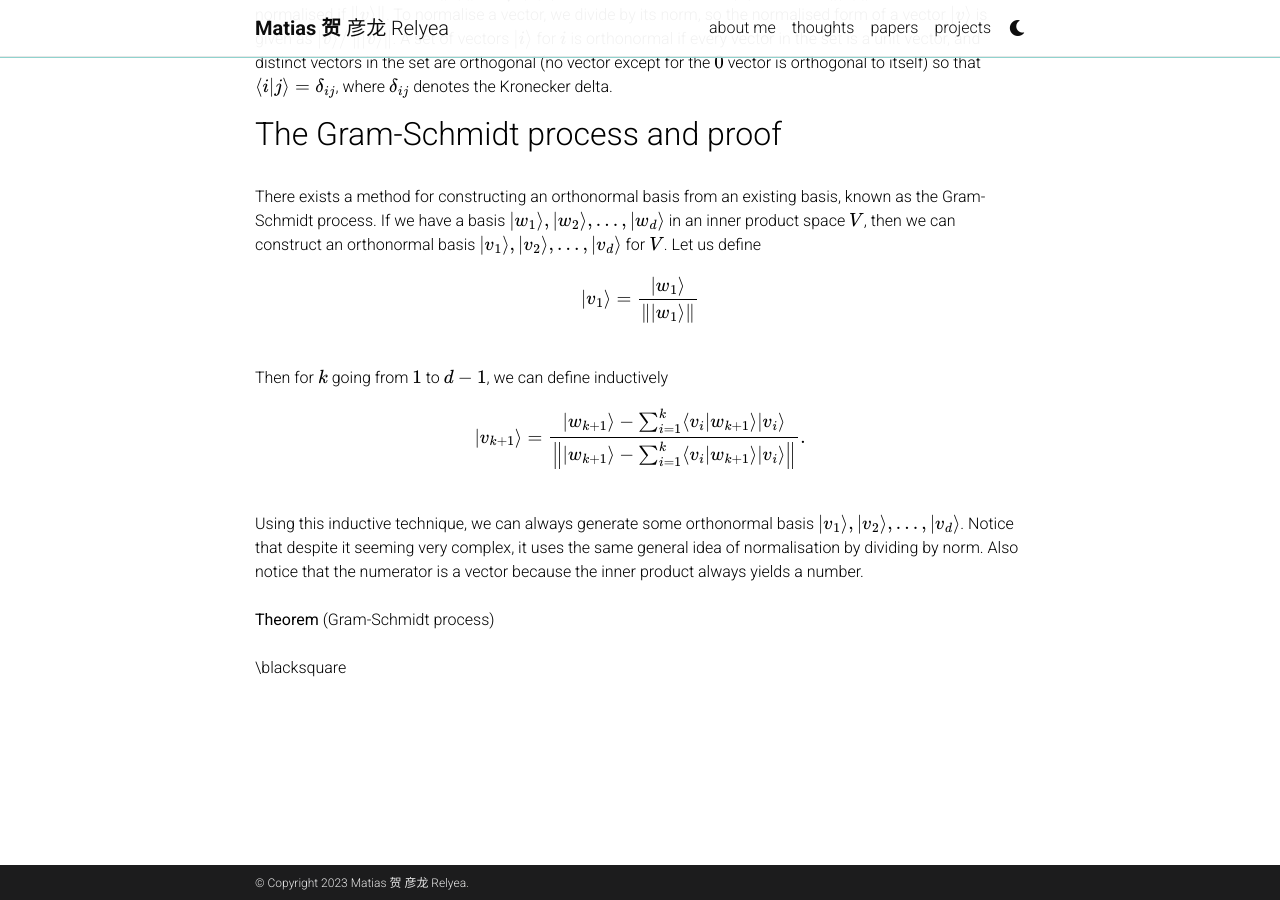
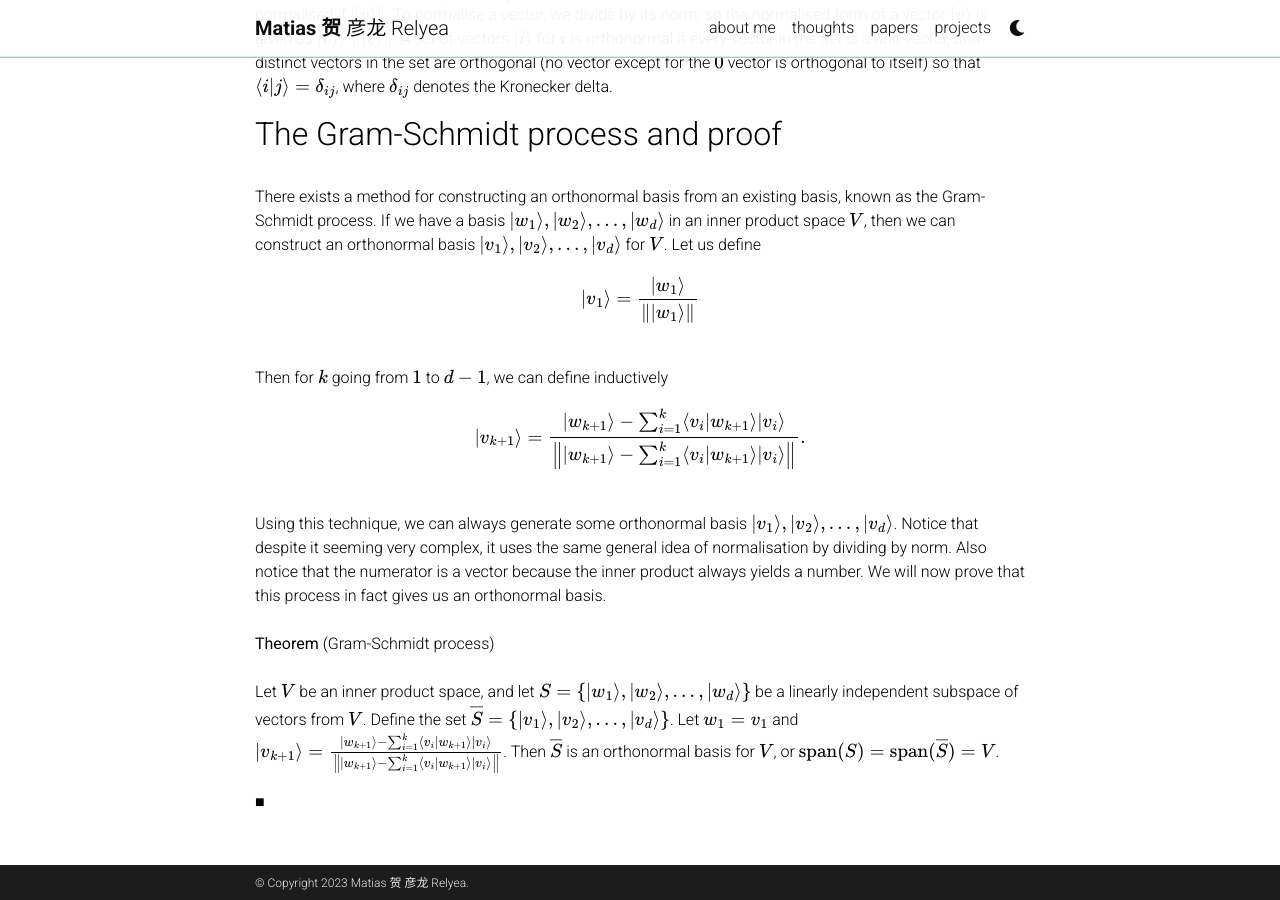
Before and after one commit to Quadcryo/quadcryo, a Jekyll site: the page built from _projects/quantum mechanics research.md, in a window 1280 px wide and 900 px high, scrolled down 1742 px. Built offline with Jekyll 4.4.1, drawn with Linux system fonts in a browser that asks for light colours; comment, search, counter and statistics services are not loaded; a style sheet for code colours, icons or effects is not loaded.

Commit message:
gram schmidt

```diff
--- a/_projects/quantum mechanics research.md
+++ b/_projects/quantum mechanics research.md
@@ -15,7 +15,6 @@ This has been an ongoing project for many months now. I have worked on it active
 <h1>
 NOTES
 </h1>
-
 
 <br>
 We will assume a knowledge of basic linear algebra, such as vector spaces, eigenvectors, eigenvalues, transpose, trace, and characteristic equations. In order to begin to understand quantum mechanics, one must begin with the absolute basics of linear algebra. A finite-dimensional vector space with $$\text{dim}(V)=n$$ is a vector space $$V$$ for which there exists some finite set of vectors $$U=\{u_{1},u_{2},\ldots,u_{n}\}$$ that spans the vector space, or $$\text{span}(U)=V$$. An important notation to understand in quantum mechanics is the braket notation. With this notation, we denote a vector as a so-called "ket", represented as $$|v_{i}\rangle\in V$$, where $$V$$ is a vector space. The "bra" portion of the braket notation is represented as $$\langle v_{i}|$$, and we will explain its significance later.
@@ -87,11 +86,13 @@ $$
 $$
 
 <br>
-Using this inductive technique, we can always generate some orthonormal basis $$|v_{1} \rangle, |v_{2}\rangle, \ldots, |v_{d}\rangle$$. Notice that despite it seeming very complex, it uses the same general idea of normalisation by dividing by norm. Also notice that the numerator is a vector because the inner product always yields a number.
+Using this technique, we can always generate some orthonormal basis $$|v_{1} \rangle, |v_{2}\rangle, \ldots, |v_{d}\rangle$$. Notice that despite it seeming very complex, it uses the same general idea of normalisation by dividing by norm. Also notice that the numerator is a vector because the inner product always yields a number. We will now prove that this process in fact gives us an orthonormal basis.
 <br>
 <br>
 <b> Theorem </b> (Gram-Schmidt process)
 <br>
 <br>
-\blacksquare
+Let $$V$$ be an inner product space, and let $$S = \{|w_{1}\rangle, |w_{2}\rangle,\ldots,|w_{d}\rangle \}$$ be a linearly independent subspace of vectors from $$V$$. Define the set $$\overline S = \{|v_{1}\rangle, |v_{2}\rangle,\ldots,|v_{d}\rangle \}$$. Let $$w_{1}=v_{1}$$ and $$|v_{k+1}\rangle = \frac{|w_{k+1}\rangle - \sum_{i=1}^{k}\langle v_{i}|w_{k+1}\rangle |v_{i}\rangle}{\left\Vert |w_{k+1}\rangle - \sum_{i=1}^{k}\langle v_{i}|w_{k+1}\rangle |v_{i}\rangle \right\Vert}$$. Then $$\overline S$$ is an orthonormal basis for $$V$$, or $$\text{span}(S)=\text{span}(\overline S)=V$$.
+
+■
 <br>
```
